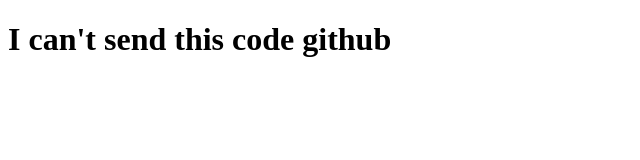
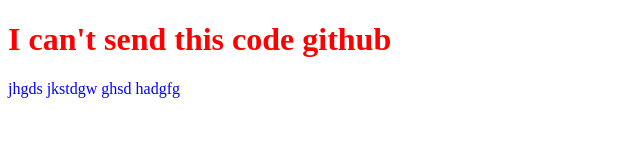
Before and after one commit to AshikPatwary/Larning-Progect, a plain HTML site: page index.html in a window 1280 px wide. Shown: the whole page, without its empty margins (0-640 px from the left). Drawn offline with Linux system fonts and the light colour scheme.

Commit message:
style added

```diff
--- a/index.html
+++ b/index.html
@@ -4,9 +4,11 @@
     <meta charset="UTF-8">
     <meta http-equiv="X-UA-Compatible" content="IE=edge">
     <meta name="viewport" content="width=device-width, initial-scale=1.0">
+    <link rel="stylesheet" href="style.css">
     <title>Document</title>
 </head>
 <body>
     <h1>I can't send this code github</h1>
+    <p>jhgds jkstdgw ghsd hadgfg</p>
 </body>
 </html>
--- /dev/null
+++ b/style.css
@@ -0,0 +1,6 @@
+h1{
+    color: red;
+}
+p{
+    color: blue;
+}
```
